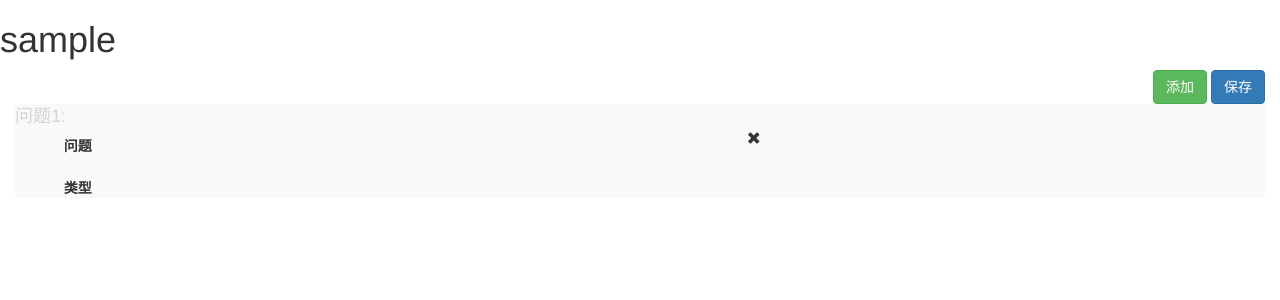
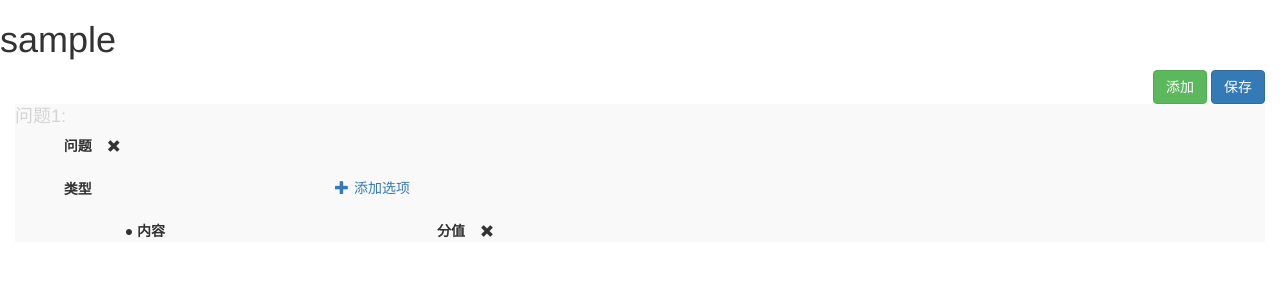
Before and after one commit to houfire/questionnaire, a Django app: template templates/edit.html in a window 1280 px wide. Shown: the top 300 px of the page. Run offline with Django 3.2, Linux system fonts and the light colour scheme; the template is opened without the code that fills it: most values are stand-ins (such as "Sample title", 1, 10 or a date in 2020); some libraries are stand-ins or nearby versions.

Commit message:
完成了js添加问题的功能

```diff
--- a/app01/static/app01/css/edit.css
+++ b/app01/static/app01/css/edit.css
@@ -3,8 +3,11 @@
 }
 
 .questionItem ul {
-    list-style: circle;
-    margin-left: 60px;
+    margin-left: 40px;
+}
+
+.removeQue, .removeOpt {
+    padding-top: 8px;
 }
 
 form.form-horizontal ol {
--- a/app01/static/app01/js/edit.js
+++ b/app01/static/app01/js/edit.js
@@ -1,35 +1,138 @@
-// 删除问卷里的问题
-function del_question(qid) {
-    if (!qid) {
+// 每次打开网页，生成一个空的、隐藏的questionItem，放在<ol>标签的开头，做克隆的模板
+$(function () {
+    $(".questionItem:first").clone().attr({"qid": 0, "id": 'modelItem'}).addClass('hidden').prependTo($("form ol"));
+
+    // 清空input框
+    $("input[name=title]:first").val('');
+    // 重置option标签的selected属性
+    var $new_options = $("select[name=type]:first").children();
+    $new_options.attr('selected', false);
+    $new_options.first().attr('selected', true);
+
+    var $model_ul = $(".questionItem ul:first");
+    if ($model_ul.children().length) {
+        // 如果克隆的model_questionItem是单选类型，清空选项
+        $model_ul.html('');
+    }
+});
+
+// 用于克隆questionItem标签的函数
+function add_que() {
+    $("#modelItem").clone().attr("id", null).removeClass('hidden').appendTo($("form ol"));
+}
+
+// 点击“添加”按钮，向问卷中添加问题#################
+$("#addQue").click(add_que);
+
+
+// 删除问卷里的问题##############################
+$("form").on('click', '.removeQue', function () {
+    var itemNum = $(".questionItem").length;// 删除前统计当前questionItem标签的数量
+    console.log(itemNum);
+    if (itemNum === 2) {
+        // 当itemNum=2的时候，说明已有的问题都已经或者即将被删除，此时应该克隆一个新的标签并显示，itemNum会一直等于2,
+        add_que();
+    }
+
+    var $questionItem = $(this).parent().parent().parent();
+    var qid = $questionItem.attr('qid');
+
+    if (qid === '0') {
         // 如果是JS添加的问题框，qid为0，直接删除
-        $("[qid=0]").remove();
+        $questionItem.remove();
     }
     else {
-        // 提交ajax请求
+        // 如果是数据库中存在的问题，提交ajax请求删除
         $.ajax({
             url: '/del_question/' + qid,
             success: function (data) {
                 var res_dict = JSON.parse(data);
                 if (res_dict['status']) {
-                    $("[qid=" + qid + "]").remove();
+                    $questionItem.remove();
                 }
                 else {
                     alert('问题删除失败');
                 }
             }
         });
-
     }
-}
+});
 
 
-// 向问卷中添加问题
-$("#addQue").click(function () {
-    console.log('添加问题');
-    var $new_item = $(".questionItem").first().clone().attr('qid', 0).appendTo($("form ol"));
-    $("input[name=title]").last().val('');// 清空input框
-    var $new_options = $("select[name=type]").last().children();
-    $new_options.attr('selected', false);
-    $new_options.first().attr('selected', true);//
+// 给select框委派事件############################
+$("form").on('change', 'select', function () {
+    if ($(this).children(':selected').val() === '2') {
+        // 如果用户选择的是单选类型，显示“添加选项”按钮
+        $(this).parent().next().removeClass('hidden');
+        var s = '<div class="form-group">\n' +
+            '<label class="control-label col-md-1">● 内容</label>\n' +
+            '<div class="col-md-2">\n' +
+            '    <input type="text" class="form-control">\n' +
+            '</div>\n' +
+            '<label class="control-label col-md-1">分值</label>\n' +
+            '<div class="col-md-2">\n' +
+            '    <input type="text" class="form-control">\n' +
+            '</div>\n' +
+            '<div class="removeOpt"><span class="glyphicon glyphicon-remove"></span></div>\n' +
+            '</div>';
+        $(this).parent().parent().next().append(s);
+    }
+    else {
+        $(this).parent().next().addClass('hidden');
+        $(this).parent().parent().next().html('');
+    }
+});
 
+
+// 点击“添加选项标签”，添加一个选项################
+$("form").on('click', '.addOpt', function () {
+    var s = '<div class="form-group">\n' +
+        '<label class="control-label col-md-1">● 内容</label>\n' +
+        '<div class="col-md-2">\n' +
+        '    <input type="text" name="content" class="form-control" maxlength="16">\n' +
+        '</div>\n' +
+        '<label class="control-label col-md-1">分值</label>\n' +
+        '<div class="col-md-2">\n' +
+        '    <input type="text" name="value" class="form-control" maxlength="16">\n' +
+        '</div>\n' +
+        '<div class="removeOpt"><span class="glyphicon glyphicon-remove"></span></div>\n' +
+        '</div>';
+    $(this).parent().parent().next().append(s);
 });
+
+// 删除选项#####################################
+$("form").on('click', '.removeOpt', function () {
+    $(this).parent().remove();
+});
+
+// ============================================================================================
+$("#save").click(function () {
+    var data_list = [];
+    $(".questionItem:gt(0)").each(function () {
+        var temp_dict = {
+            "qid": $(this).attr('qid'),
+            "title": $(this).find('input[name=title]').val(),
+            "type": $(this).find('select[name=type]').val(),
+            "options": []
+        };
+        if (temp_dict['type'] === '2') {
+            $(this).find('ul>.form-group').each(function () {
+                var oid = $(this).attr('oid');
+                var content = $(this).find('input[name=content]').val();
+                var value = $(this).find('input[name=value]').val();
+                temp_dict['options'].push({"oid": oid, "content": content, "value": value})
+            })
+        }
+        data_list.push(temp_dict);
+    });
+    console.log(data_list);
+    $.post({
+        url: location.pathname,
+        headers: {"X-CSRFToken": $.cookie('csrftoken')},
+        data: JSON.stringify(data_list),
+        contentType: 'application/json',
+        success: function (data) {
+            console.log('OK');
+        }
+    })
+});
--- a/templates/base.html
+++ b/templates/base.html
@@ -21,6 +21,7 @@
 
 
 <script src="{% static 'bootstrap/js/jquery-3.2.1.min.js' %}"></script>
+<script src="{% static 'bootstrap/js/jquery.cookie.js' %}"></script>
 {% block my_js %}{% endblock my_js %}
 </body>
 </html>
--- a/templates/check.html
+++ b/templates/check.html
@@ -9,7 +9,7 @@
 
 {% block content %}
     <div>
-        <a href="{% url 'add'  %}" class="btn btn-success">添加</a>
+        <a href="{% url 'add' %}" class="btn btn-success">添加</a>
     </div>
     <br>
     <div class="panel panel-success">
--- a/templates/edit.html
+++ b/templates/edit.html
@@ -15,7 +15,6 @@
     <div class="clearfix"></div>
 
     <form class="form-horizontal" method="post" novalidate>
-        {% csrf_token %}
         <ol>
             {% for dict_item in que_form_yield %}
                 <div class="questionItem" qid="{{ dict_item.que_obj.id }}">
@@ -26,8 +25,7 @@
                                 {{ dict_item.que_form.title }}
                             </div>
                             <!-- 删除问题 -->
-                            <span class="glyphicon glyphicon-remove"
-                                  onclick="del_question({{ dict_item.que_obj.id }})"></span>
+                            <div class="removeQue"><span class="glyphicon glyphicon-remove"></span></div>
                         </div>
 
                         <div class="form-group">
@@ -35,31 +33,30 @@
                             <div class="col-md-2">
                                 {{ dict_item.que_form.type }}
                             </div>
-                            {% if dict_item.que_obj.type == 2 %}
-                                <div class="col-md-1 " style="padding-top: 6px">
-                                    <a href="javascript:void(0)">
+                            <div class="col-md-1 {{ dict_item.class }}" style="padding-top: 6px">
+                                <a href="javascript:void(0)" class="addOpt">
                                     <span class="glyphicon glyphicon-plus" style="padding-right: 5px"></span>添加选项
                                 </a>
                             </div>
-                            {% endif %}
                         </div>
 
-                        {% if dict_item.que_obj.type == 2 %}
+                        {#{% if dict_item.que_obj.type == 2 %}#}
                         <ul>
                             {% for opt_dict in dict_item.options %}
-                                    <div class="form-group">
-                                        <label class="control-label col-md-1">● 内容：</label>
+                                <div class="form-group" oid="{{ opt_dict.opt_obj.id }}">
+                                    <label class="control-label col-md-1">● 内容</label>
                                     <div class="col-md-2">
                                         {{ opt_dict.opt_form.content }}
                                     </div>
-                                        <label class="control-label col-md-1">分值：</label>
+                                    <label class="control-label col-md-1">分值</label>
                                     <div class="col-md-2">
                                         {{ opt_dict.opt_form.value }}
                                     </div>
+                                    <div class="removeOpt"><span class="glyphicon glyphicon-remove"></span></div>
                                 </div>
                             {% endfor %}
                         </ul>
-                        {% endif %}
+                        {#{% endif %}#}
 
                     </li>
                 </div>
```
Also changed, not shown: app01/views.py (+20 -5 lines), db.sqlite3. Lines whose indentation alone changed are shown as unchanged.
